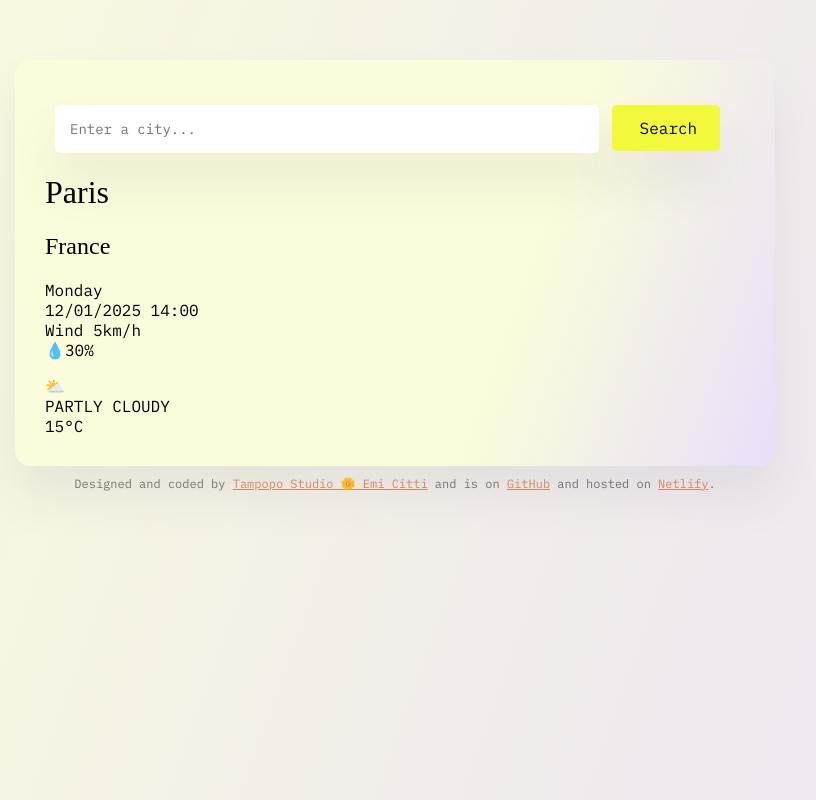
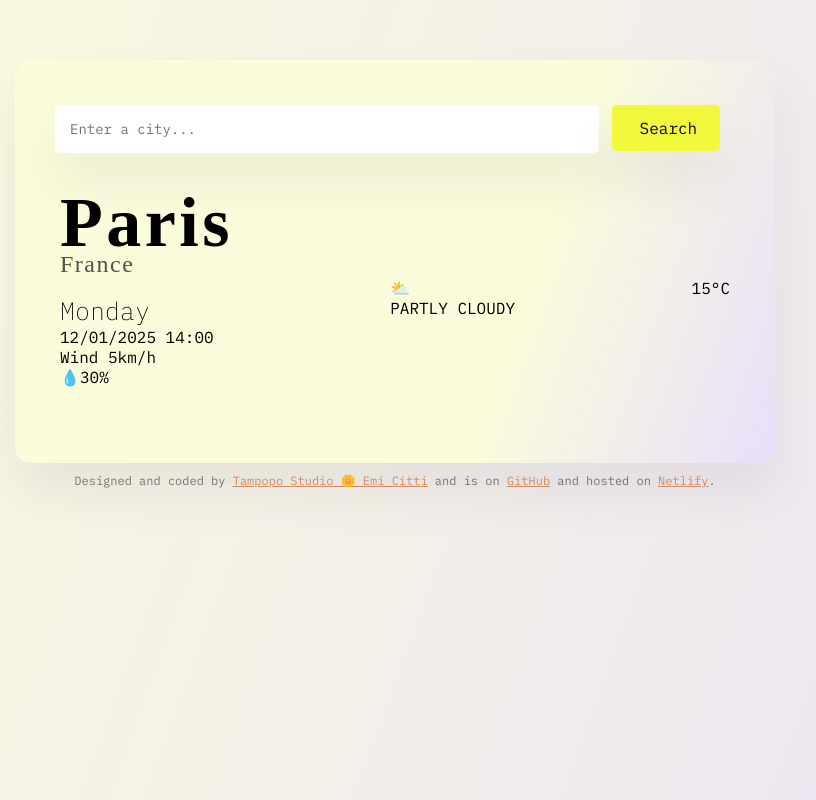
Before and after one commit to tampopo-studio/tampopo-studio-weather-app, a plain HTML site: page index.html in a window 1280 px wide. Shown: the top 800 px of the page, without its empty margins (245-1061 px from the left). Drawn offline with Linux system fonts and the light colour scheme; a script that the page names is missing; a web font is replaced by a local one.

Commit message:
Modified weather display container

```diff
--- a/index.html
+++ b/index.html
@@ -15,7 +15,7 @@
   <body>
     <div class="city-search-weather">
       <header>
-        <form class="search-engine">
+        <form>
           <input
             type="search"
             placeholder="Enter a city..."
@@ -27,19 +27,22 @@
       </header>
 
       <main>
-        <div>
-          <h1>Paris</h1>
-          <h2>France</h2>
+        <h1 class="city-name">Paris</h1>
+        <h2 class="country-name">France</h2>
+        <div class="weather-display">
           <p>
-            Monday
+            <span class="today">Monday</span>
             <br />
-            12/01/2025 14:00 <br />Wind 5km/h <br />💧30%
+            <span class="details"
+              >12/01/2025 14:00 <br />Wind 5km/h <br />💧30%
+            </span>
           </p>
+          <div>⛅️ <br />PARTLY CLOUDY</div>
+          <div>15°C</div>
         </div>
-        <div>⛅️ <br />PARTLY CLOUDY</div>
-        <div>15°C</div>
       </main>
     </div>
+
     <footer>
       Designed and coded by
       <a href="https://github.com/tampopo-studio" target="_blank"
--- a/src/style.css
+++ b/src/style.css
@@ -9,17 +9,6 @@ body {
 }
 a {
   color: #cf8a63;
-}
-h1 {
-  font-family: "DM Serif Text", serif;
-  font-weight: 400;
-  font-style: normal;
-}
-
-h2 {
-  font-family: "DM Serif Text", serif;
-  font-weight: 400;
-  font-style: normal;
 }
 
 .city-search-weather {
@@ -60,6 +49,38 @@ header {
   box-shadow: 0 30px 50px rgba(65, 50, 100, 0.08);
   margin-left: 3px;
 }
+main {
+  margin: 30px 15px;
+}
+
+.weather-display {
+  display: flex;
+  justify-content: space-between;
+}
+
+.city-name {
+  margin: 0;
+  font-family: "DM Serif Text", serif;
+  font-weight: 700;
+  font-style: normal;
+  font-size: 70px;
+  letter-spacing: 3.5px;
+  margin-block-end: -12px;
+}
+
+.country-name {
+  margin: 0;
+  font-family: "DM Serif Text", serif;
+  font-weight: 300;
+  letter-spacing: 1.5px;
+  color: rgb(0 0 0 / 68%);
+  font-style: normal;
+}
+.today {
+  font-size: 25px;
+  font-weight: 200;
+  font-style: normal;
+}
 
 footer {
   text-align: center;
```
